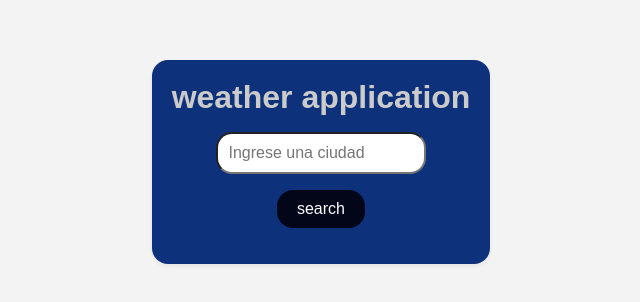
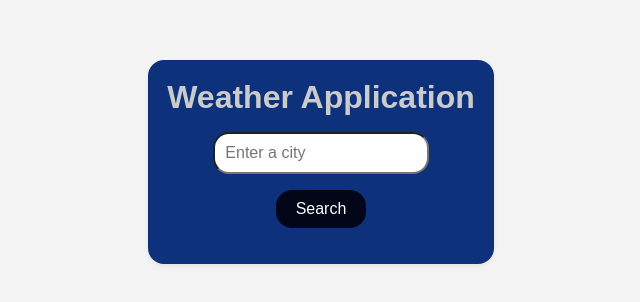
Before and after one commit to tinomat/aplicacionCLima, a plain HTML site: page index.html in a window 1280 px wide. Shown: the part 238-540 px from the top of the page, without its empty margins (319-959 px from the left). Drawn offline with Linux system fonts and the light colour scheme.

Commit message:
changes texts in HTML

```diff
--- a/index.html
+++ b/index.html
@@ -8,9 +8,9 @@
   </head>
   <body>
     <div class="contenedor">
-      <h1>weather application</h1>
-      <input type="text" id="ciudadEntrada" placeholder="Ingrese una ciudad" />
-      <button id="botonBusqueda">search</button>
+      <h1>Weather Application</h1>
+      <input type="text" id="ciudadEntrada" placeholder="Enter a city" />
+      <button id="botonBusqueda">Search</button>
       <div id="datosClima"></div>
     </div>
     <script defer src="index.js"></script>
```
